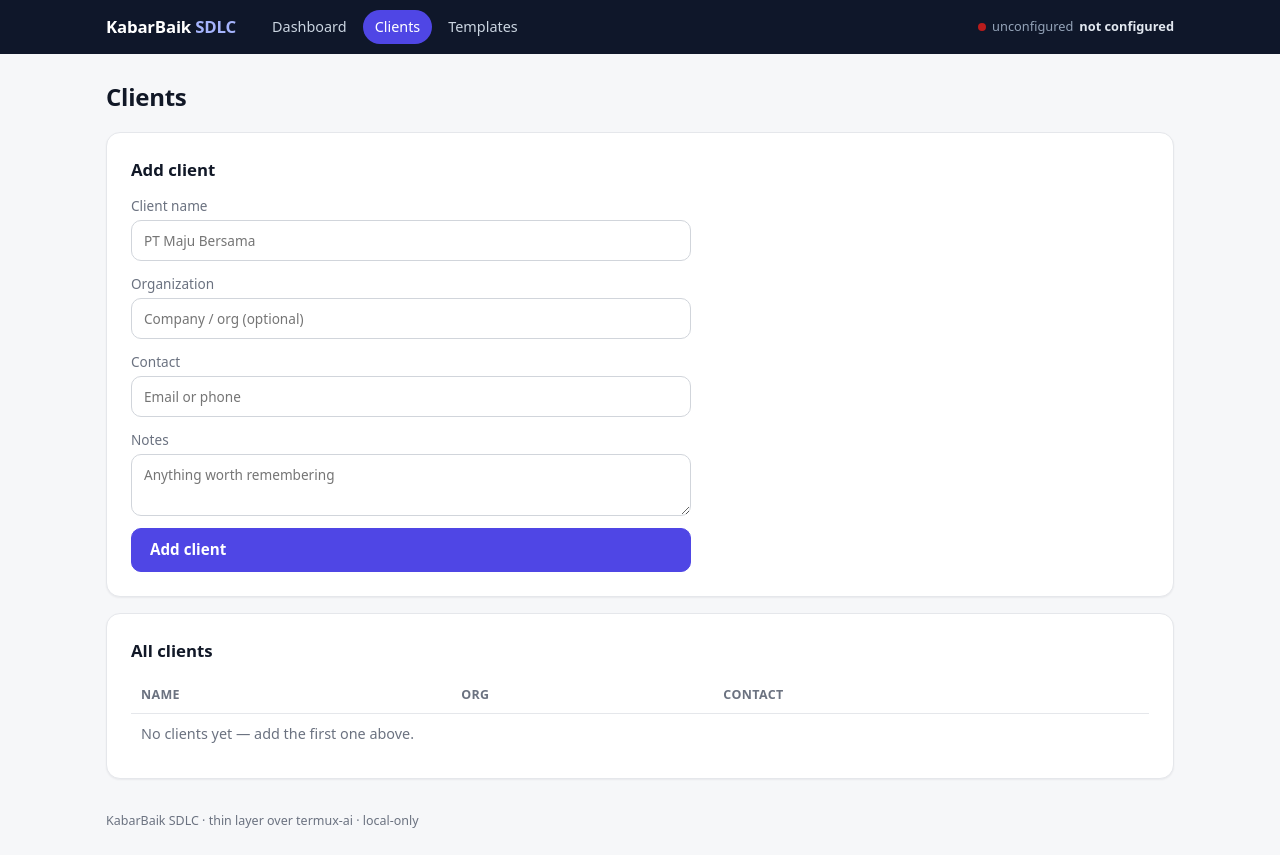
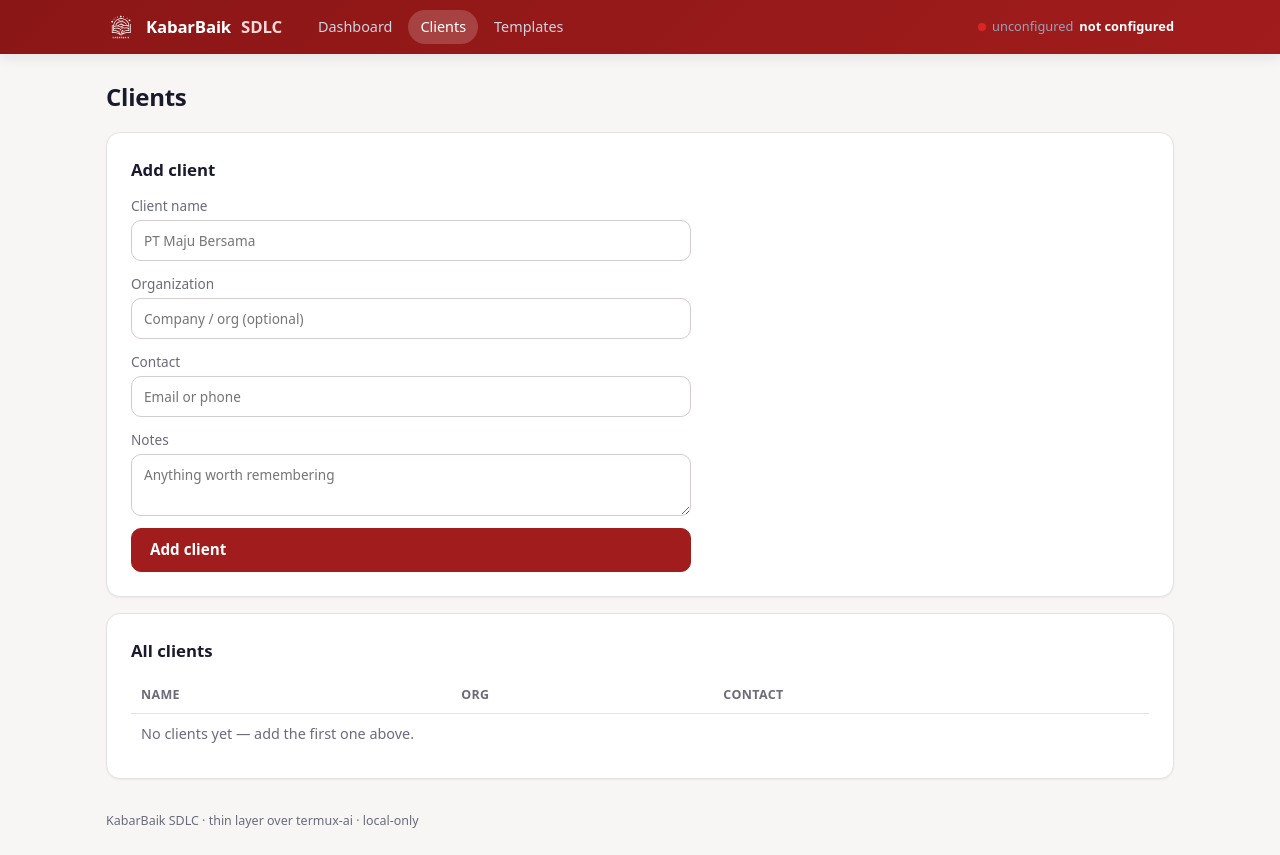
Before and after one commit to kabarbaik-xyz/termux-ai, a FastAPI app: page /clients in a window 1280 px wide. Run offline with FastAPI, Linux system fonts and the light colour scheme; data that the repository does not hold is empty; parts of the project's set-up code (start-up, migrations or seed data) failed here and were passed over.

Commit message:
feat(app): KBTI brand theme + KabarBaik logo
Theme learned from https://kbti.cloud/ (PT. KabarBaik Teknologi
Indonesia): brand red #a11c1c (73 uses, hover #c42222, deep #8b1616),
dark navy #1a1a2e→#16213e, red header with white logo.

- design-tokens.json + CSS custom properties → KBTI palette: primary
  red, warm-neutral surfaces/borders, navy ink for console/toasts/
  banners (#16213e). Semantic colors kept distinct: fail brightened to
  #dc2626 so failed stages never read as brand red; ok/run unchanged.
- Topbar: KBTI-style red gradient header (deep→primary) with the
  actual logo — /images/logo/kbti-logo-white.svg fetched from the
  site (107KB single-path SVG, viewBox 1384) → static/images/kb-logo.svg,
  served in the brand (30px) + as SVG favicon.
- All indigo remnants purged (grep-clean: 4f46e5/a5b4fc/0f172a → 0);
  focus ring, stage pill, console status lines, run-banner accent all
  re-tinted to the brand.
- Stylesheet cache-busted ?v=4.

All 4 pages render 200; logo serves correctly; favicon wired.

```diff
--- a/kabarbaik-app/static/css/style.css
+++ b/kabarbaik-app/static/css/style.css
@@ -1,16 +1,17 @@
 /* ══ KabarBaik SDLC — tokens (design-tokens.json) ══ */
 :root {
-  --primary: #4f46e5; --primary-hover: #4338ca; --primary-soft: #eef2ff;
+  --primary: #a11c1c; --primary-hover: #c42222; --primary-soft: #faeded;
+  --primary-deep: #8b1616;
   --ok: #15803d; --ok-soft: #dcfce7;
-  --fail: #b91c1c; --fail-soft: #fee2e2;
+  --fail: #dc2626; --fail-soft: #fee2e2;
   --run: #b45309; --run-soft: #fef3c7;
-  --bg: #f6f7f9; --surface: #fff; --surface-alt: #f8fafc;
-  --border: #e5e7eb; --border-strong: #d1d5db;
-  --text: #111827; --muted: #6b7280; --ink: #0f172a;
+  --bg: #f7f6f5; --surface: #fff; --surface-alt: #f8f7f6;
+  --border: #e7e2e2; --border-strong: #d3cccc;
+  --text: #1a1a2e; --muted: #6b6b7b; --ink: #1a1a2e; --ink-deep: #16213e;
   --sp-1: 4px; --sp-2: 8px; --sp-3: 12px; --sp-4: 16px; --sp-6: 24px; --sp-8: 32px;
   --r-sm: 6px; --r-md: 10px; --r-lg: 14px; --r-pill: 999px;
-  --shadow-sm: 0 1px 2px rgba(15,23,42,.06);
-  --shadow-md: 0 4px 12px rgba(15,23,42,.08);
+  --shadow-sm: 0 1px 2px rgba(26,26,46,.06);
+  --shadow-md: 0 4px 12px rgba(26,26,46,.08);
   --font: system-ui, -apple-system, "Segoe UI", Roboto, sans-serif;
   --mono: ui-monospace, SFMono-Regular, Menlo, monospace;
 }
@@ -29,21 +30,25 @@ h3 { font-size: .95rem; margin: var(--sp-4) 0 var(--sp-1); }
 .warn { color: var(--run); }
 
 /* ══ Top bar ══ */
-.topbar { background: var(--ink); color: #e2e8f0; position: sticky; top: 0; z-index: 40; }
+.topbar { background: linear-gradient(135deg, var(--primary-deep), var(--primary));
+  color: #fff; position: sticky; top: 0; z-index: 40;
+  box-shadow: var(--shadow-md); }
 .topbar-inner { max-width: 1100px; margin: 0 auto; padding: 10px 16px;
   display: flex; align-items: center; gap: var(--sp-6); flex-wrap: wrap; }
-.brand { color: #fff; font-weight: 700; font-size: 1.05rem; text-decoration: none; letter-spacing: -.01em; }
-.brand span { color: #a5b4fc; }
+.brand { color: #fff; font-weight: 700; font-size: 1.05rem; text-decoration: none;
+  letter-spacing: -.01em; display: inline-flex; align-items: center; gap: 10px; }
+.brand img.logo { width: 30px; height: 30px; display: block; }
+.brand span { color: #ffd9d9; }
 .topbar nav { display: flex; gap: var(--sp-1); }
 .topbar nav a { color: #cbd5e1; text-decoration: none; font-size: .9rem;
   padding: 6px 12px; border-radius: var(--r-pill); transition: background .15s, color .15s; }
 .topbar nav a:hover { color: #fff; background: rgba(255,255,255,.08); }
-.topbar nav a.active { color: #fff; background: var(--primary); }
+.topbar nav a.active { color: #fff; background: rgba(255,255,255,.18); }
 .backend { margin-left: auto; font-size: .8rem; display: flex; align-items: center; gap: 6px; }
 .backend .dot { width: 8px; height: 8px; border-radius: 50%; background: var(--ok); }
 .backend.unavailable .dot { background: var(--fail); }
 .backend .bk-label { color: #94a3b8; }
-.backend code.model { background: #1e293b; padding: 2px 8px; border-radius: var(--r-sm); font-size: .78rem; }
+.backend code.model { background: rgba(255,255,255,.15); padding: 2px 8px; border-radius: var(--r-sm); font-size: .78rem; }
 
 /* ══ Layout ══ */
 .container { max-width: 1100px; margin: var(--sp-6) auto; padding: 0 16px; }
@@ -83,7 +88,7 @@ form.stacked label { display: flex; flex-direction: column; gap: 4px; font-size:
 input[type=text], input[name], input:not([type]), input[type=url], input[type=file], textarea, select {
   font: inherit; padding: 9px 12px; border: 1px solid var(--border-strong); border-radius: var(--r-md);
   background: var(--surface); width: 100%; transition: border-color .15s, box-shadow .15s; }
-input:focus, textarea:focus, select:focus { border-color: var(--primary); box-shadow: 0 0 0 3px rgba(79,70,229,.12); outline: none; }
+input:focus, textarea:focus, select:focus { border-color: var(--primary); box-shadow: 0 0 0 3px rgba(161,28,28,.12); outline: none; }
 textarea { resize: vertical; }
 
 /* ══ Buttons ══ */
@@ -106,7 +111,7 @@ button[disabled] { opacity: .55; cursor: not-allowed; transform: none; }
 .badge.ok { background: var(--ok-soft); color: var(--ok); }
 .badge.fail { background: var(--fail-soft); color: var(--fail); }
 .badge.run { background: var(--run-soft); color: var(--run); }
-.stage-pill { background: var(--primary-soft); color: var(--primary-hover); border: 1px solid #c7d2fe;
+.stage-pill { background: var(--primary-soft); color: var(--primary); border: 1px solid #e5bcbc;
   padding: 6px 14px; border-radius: var(--r-pill); font-size: .84rem; white-space: nowrap; font-weight: 600; }
 .hint { font-size: .78rem; color: var(--muted); }
 .tok-line { font-size: .75rem; color: var(--muted); font-variant-numeric: tabular-nums; }
@@ -159,13 +164,13 @@ ol.flow { list-style: none; padding: 0; margin: 0; }
   background: var(--ink); color: #e2e8f0; padding: 12px 20px; border-radius: var(--r-lg);
   box-shadow: var(--shadow-md); display: flex; align-items: center; gap: 10px; z-index: 50;
   font-size: .88rem; max-width: calc(100vw - 32px); }
-.run-banner .spin { border-color: rgba(255,255,255,.3); border-top-color: #a5b4fc; }
-.run-banner .elapsed { font-variant-numeric: tabular-nums; color: #a5b4fc; font-weight: 700; }
+.run-banner .spin { border-color: rgba(255,255,255,.3); border-top-color: #ffd9d9; }
+.run-banner .elapsed { font-variant-numeric: tabular-nums; color: #ffd9d9; font-weight: 700; }
 
 /* ══ Toasts ══ */
 .toasts { position: fixed; top: 64px; right: 16px; z-index: 60; display: flex;
   flex-direction: column; gap: var(--sp-2); max-width: min(360px, calc(100vw - 32px)); }
-.toast { background: var(--ink); color: #e2e8f0; padding: 11px 16px; border-radius: var(--r-md);
+.toast { background: var(--ink-deep); color: #e2e8f0; padding: 11px 16px; border-radius: var(--r-md);
   box-shadow: var(--shadow-md); font-size: .86rem; display: flex; gap: 10px; align-items: flex-start;
   animation: toast-in .25s ease; }
 .toast.ok { border-left: 4px solid #4ade80; }
@@ -193,7 +198,7 @@ ol.flow { list-style: none; padding: 0; margin: 0; }
 .doc-body table { font-size: .85rem; }
 #doc-editor { font-family: var(--mono); font-size: .86rem; }
 .hidden { display: none; }
-.ai-output { background: var(--ink); color: #e2e8f0; padding: var(--sp-4); border-radius: var(--r-md);
+.ai-output { background: var(--ink-deep); color: #e2e8f0; padding: var(--sp-4); border-radius: var(--r-md);
   font-size: .8rem; overflow-x: auto; max-height: 420px; overflow-y: auto; }
 .mono { font-family: var(--mono); }
 
@@ -212,12 +217,12 @@ pre.template-preview { background: var(--surface-alt); border: 1px solid var(--b
 
 /* ══ Console (live stage log) ══ */
 .console {
-  background: var(--ink); color: #d1e3f8; border-radius: var(--r-md);
+  background: var(--ink-deep); color: #d8d8e8; border-radius: var(--r-md);
   padding: var(--sp-3) var(--sp-4); font-family: var(--mono); font-size: .78rem;
   line-height: 1.5; height: 420px; overflow-y: auto; white-space: pre-wrap;
   word-break: break-word; margin: 0;
 }
-.console .st { color: #a5b4fc; font-weight: 700; }
+.console .st { color: #ff9d9d; font-weight: 700; }
 .console .err { color: #f87171; }
 .console .done { color: #4ade80; }
 section[hidden] { display: none; }
--- a/kabarbaik-app/templates/base.html
+++ b/kabarbaik-app/templates/base.html
@@ -4,13 +4,17 @@
   <meta charset="utf-8">
   <meta name="viewport" content="width=device-width, initial-scale=1">
   <title>{% block title %}KabarBaik SDLC{% endblock %}</title>
-  <link rel="stylesheet" href="/static/css/style.css?v=3">
+  <link rel="icon" type="image/svg+xml" href="/static/images/kb-logo.svg">
+  <link rel="stylesheet" href="/static/css/style.css?v=4">
   {% block head %}{% endblock %}
 </head>
 <body>
   <header class="topbar">
     <div class="topbar-inner">
-      <a class="brand" href="/">KabarBaik <span>SDLC</span></a>
+      <a class="brand" href="/">
+        <img class="logo" src="/static/images/kb-logo.svg" alt="KabarBaik logo">
+        KabarBaik <span>SDLC</span>
+      </a>
       <nav>
         <a href="/" class="{{ 'active' if request.url.path == '/' else '' }}">Dashboard</a>
         <a href="/clients" class="{{ 'active' if request.url.path.startswith('/clients') else '' }}">Clients</a>
```
Also changed, not shown: kabarbaik-app/design-tokens.json (+43 -15 lines), kabarbaik-app/static/images/kb-logo.svg (added).
